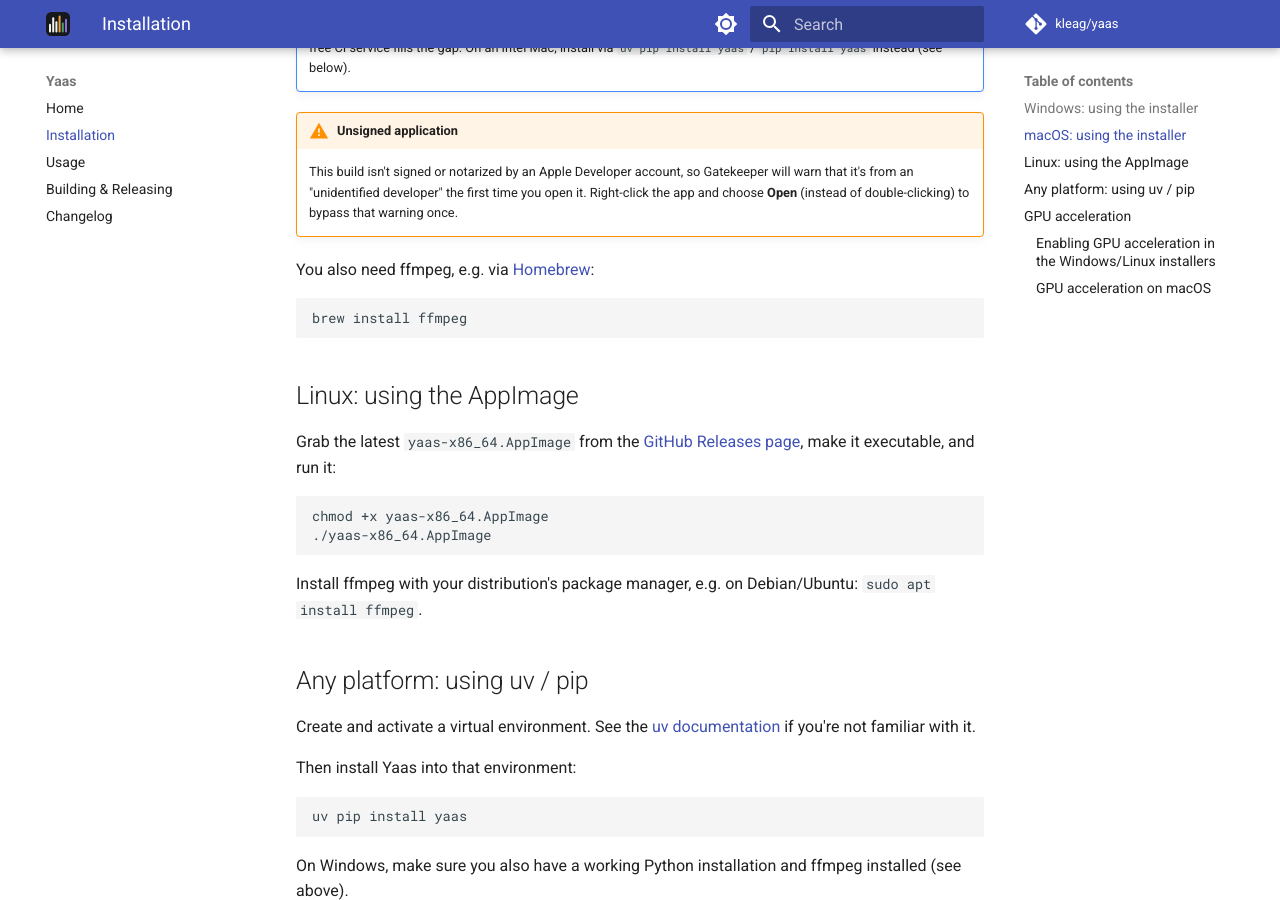
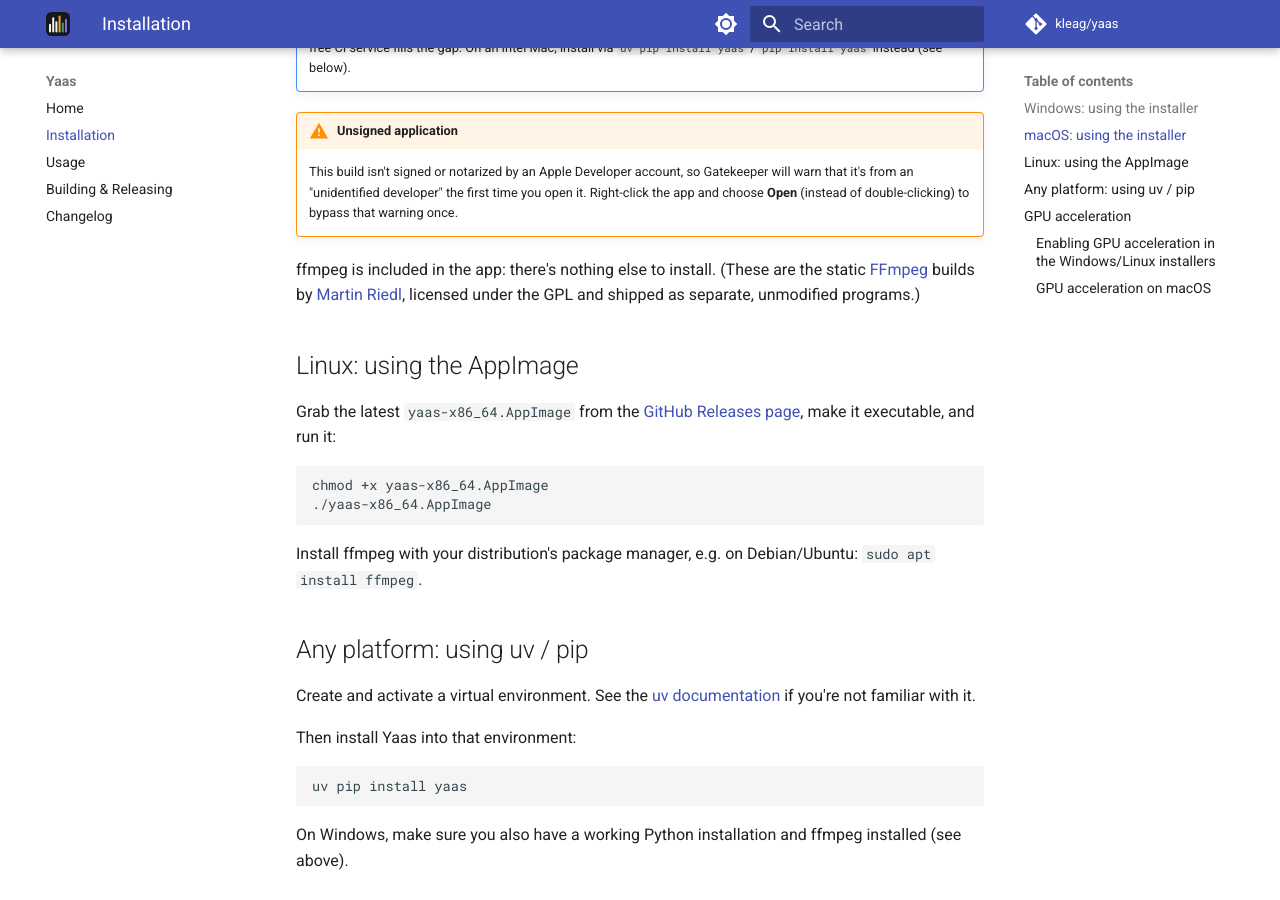
Before and after one commit to kleag/yaas, an MkDocs documentation site: the page built from docs/installation.md, in a window 1280 px wide and 900 px high, scrolled down 600 px. Built offline with MkDocs 1.6.1 and Material for MkDocs 9.7.7, drawn with Linux system fonts in a browser that asks for light colours; comment, search, counter and statistics services are not loaded.

Commit message:
Add ffmpeg binary in yaas macos installer

````diff
--- a/docs/installation.md
+++ b/docs/installation.md
@@ -32,11 +32,10 @@
     time you open it. Right-click the app and choose **Open** (instead of
     double-clicking) to bypass that warning once.
 
-You also need ffmpeg, e.g. via [Homebrew](https://brew.sh/):
-
-```bash
-brew install ffmpeg
-```
+ffmpeg is included in the app: there's nothing else to install. (These are
+the static [FFmpeg](https://ffmpeg.org/) builds by
+[Martin Riedl](https://ffmpeg.martin-riedl.de/), licensed under the GPL and
+shipped as separate, unmodified programs.)
 
 ## Linux: using the AppImage
 
````
Also changed, not shown: 3 other files.
